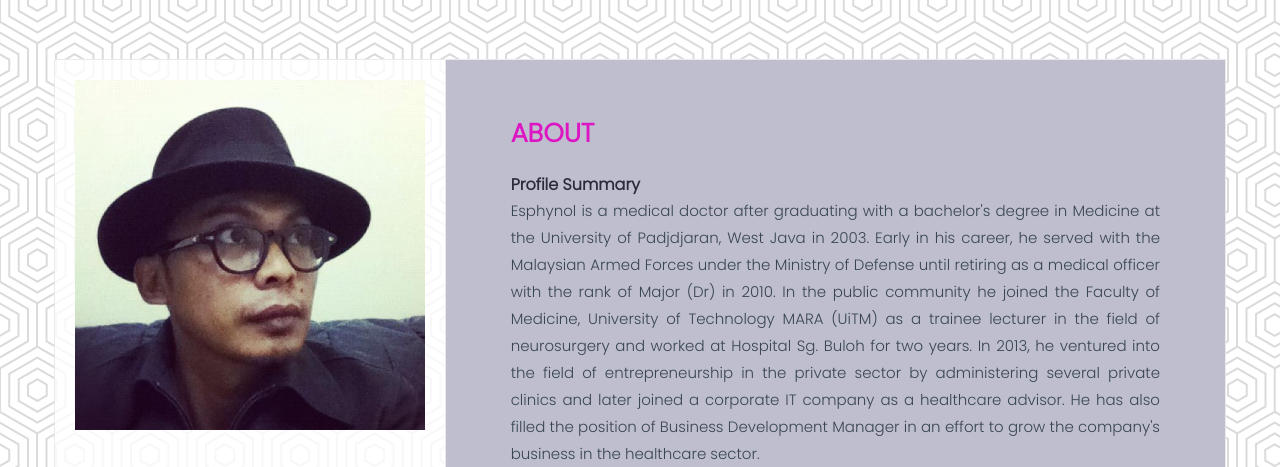
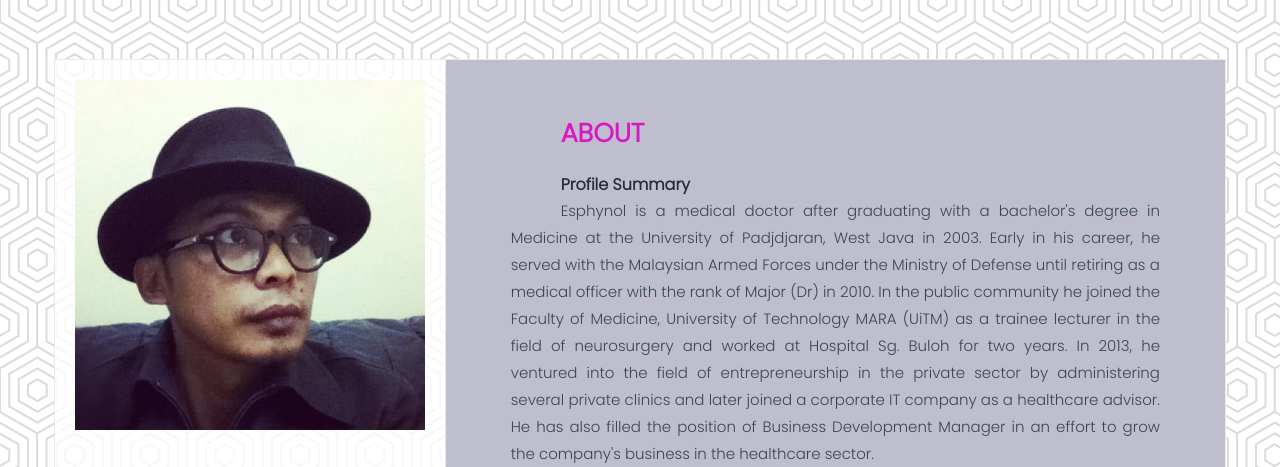
Before and after one commit to esphynol/esphynol.github.io, a plain HTML site: page index.html in a window 1280 px wide. Shown: the top 467 px of the page. Drawn offline with Linux system fonts and the light colour scheme.

Commit message:
Update style.css

```diff
--- a/css/style.css
+++ b/css/style.css
@@ -22,7 +22,10 @@ body {
     text-justify: auto;
     font-weight : 300;
     background  : url("../img/pattern-bg2.png") fixed;
-    }
+div {
+        text-indent: 50px;
+      }
+
 div {
         text-align: justify;
         text-justify: inter-word;
@@ -42,7 +45,7 @@ h1 {
     line-height : 1.8em;
     font-weight : 700;
     color       : #dd16c3;
-    text-align  : left ;
+    text-align  : left;
     }
 
 h2 {
```
